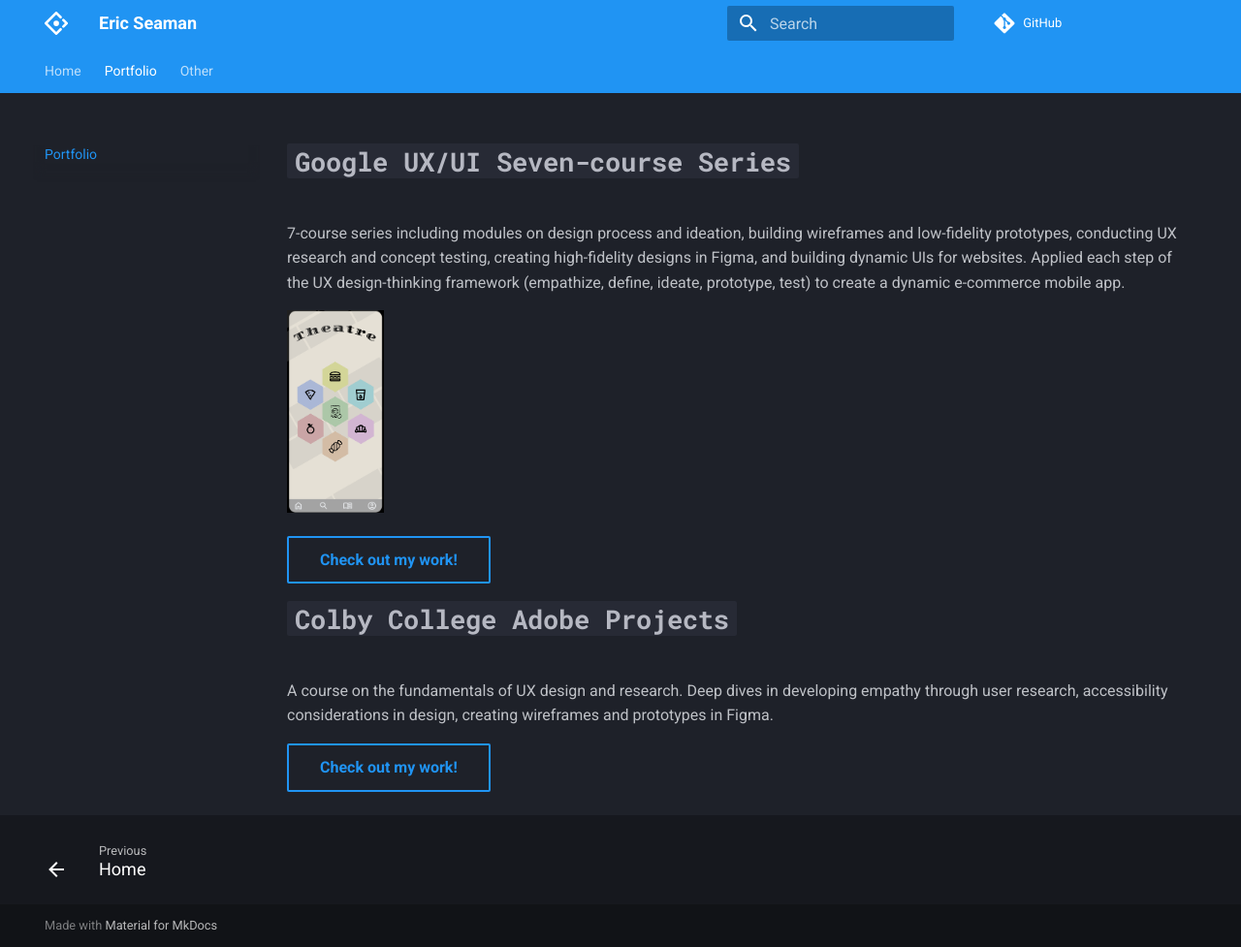
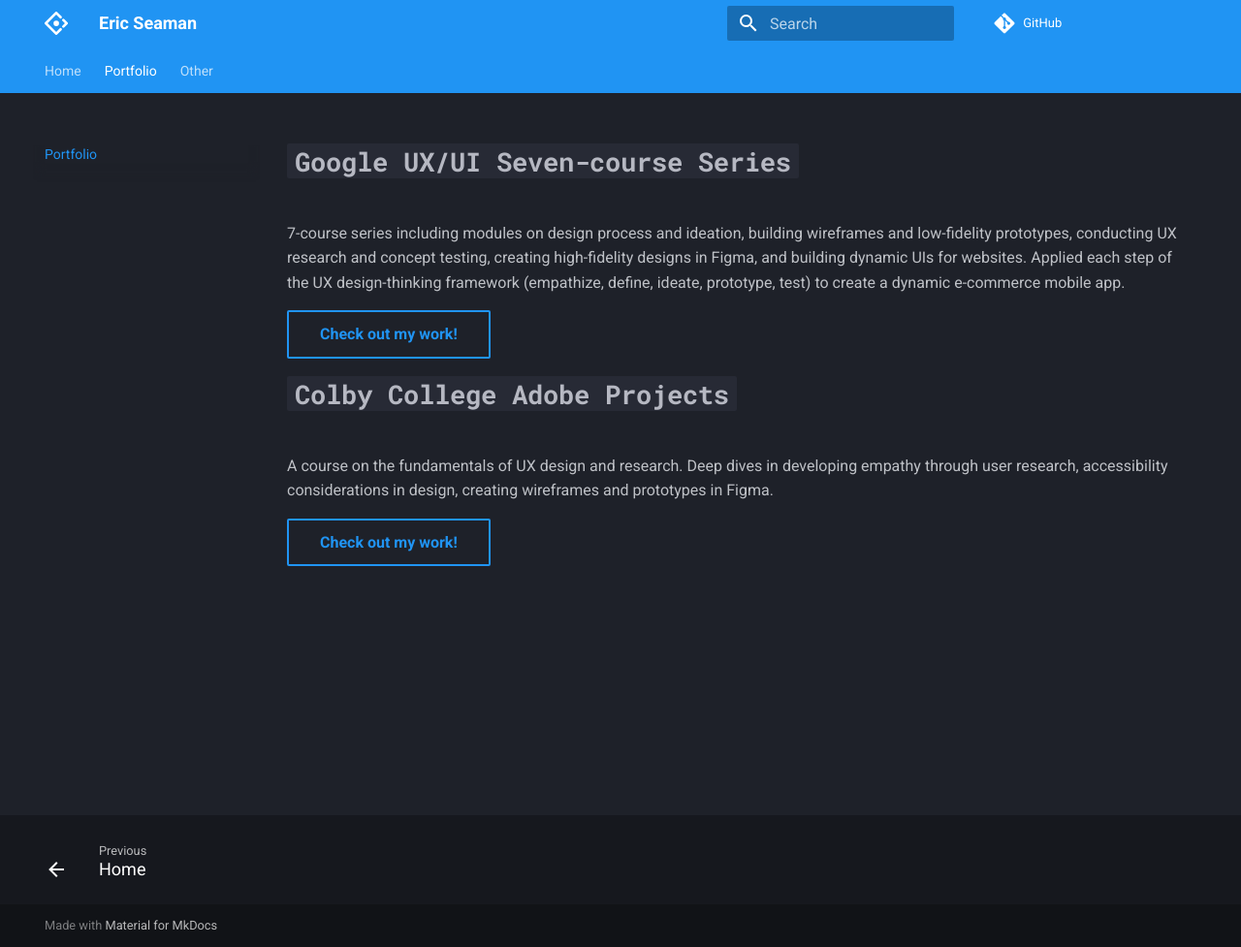
Before and after one commit to EGSeaman/EGSeaman.github.io, an MkDocs documentation site: the page built from docs/Portfolio.md, in a window 1280 px wide and 977 px high. Shown: the whole window at 97% size. Built offline with MkDocs 1.6.1 and Material for MkDocs 9.7.7, drawn with Linux system fonts in a browser that asks for light colours; comment, search, counter and statistics services are not loaded.

Commit message:
remove image

```diff
--- a/docs/Portfolio.md
+++ b/docs/Portfolio.md
@@ -2,9 +2,6 @@
 # **`Google UX/UI Seven-course Series`**
 
 7-course series including modules on design process and ideation, building wireframes and low-fidelity prototypes, conducting UX research and concept testing, creating high-fidelity designs in Figma, and building dynamic UIs for websites. Applied each step of the UX design-thinking framework (empathize, define, ideate, prototype, test) to create a dynamic e-commerce mobile app.
-
-  ![Food to go 2.0](Images/2O.png){width=100}
-
 
 [Check out my work!](pdfs/Grad_School_Portfolio.pdf){ .md-button }
 
```
